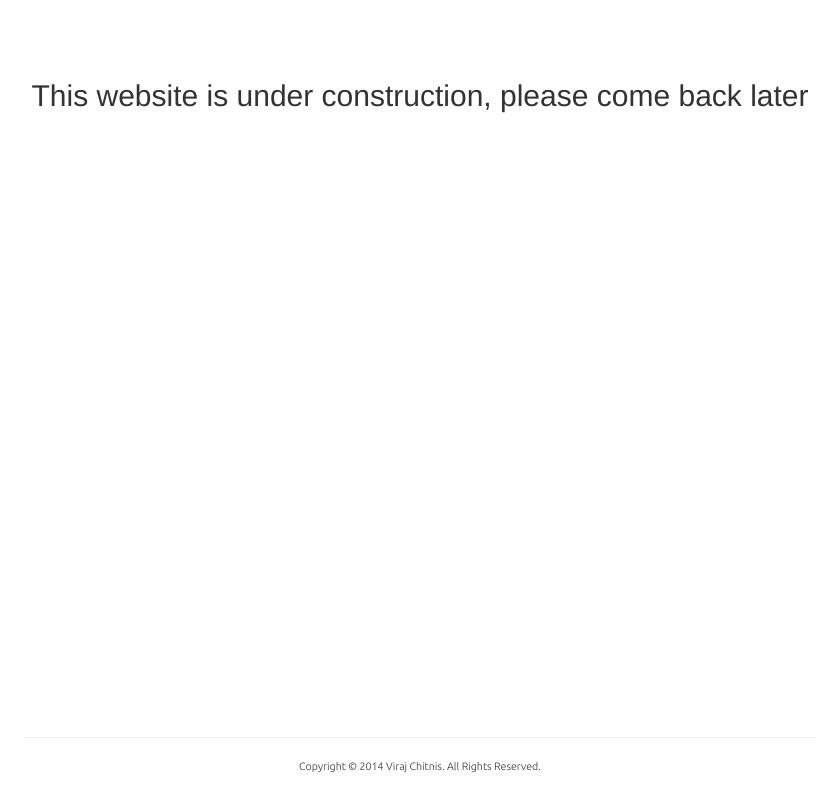
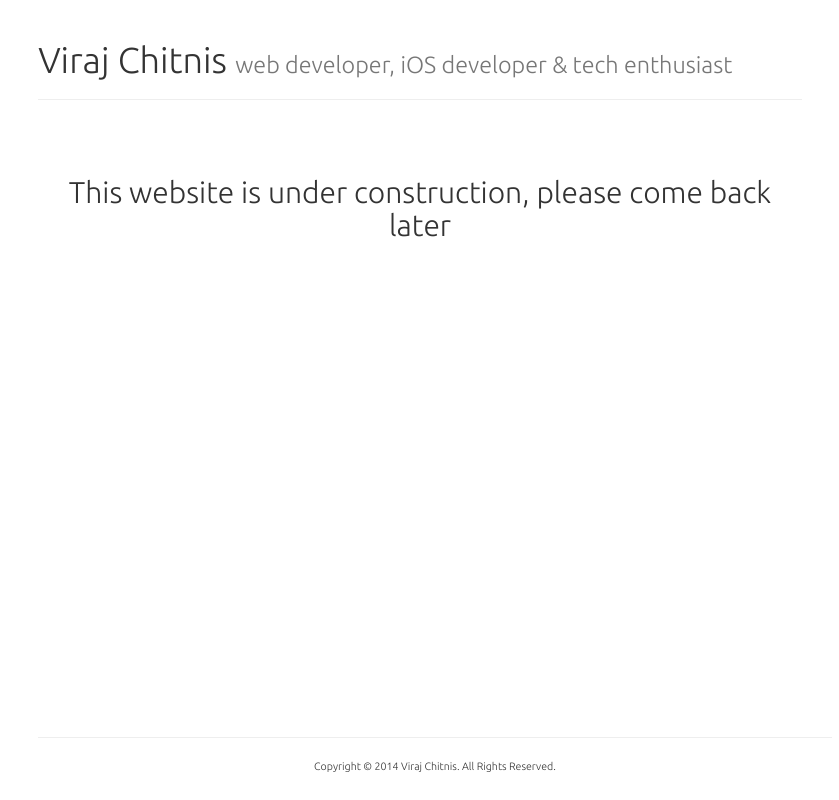
Before and after one commit to virajchitnis/virajchitnis.github.io, a plain HTML site: page index.html in a window 1280 px wide. Shown: the whole page, without its empty margins (220-1059 px from the left). Drawn offline with nearby package versions, Linux system fonts and the light colour scheme.

Commit message:
Page header
Added a page header

```diff
--- a/index.html
+++ b/index.html
@@ -24,12 +24,18 @@
 	<link rel="stylesheet" href="css/stylesheet.css">
 </head>
 <body>
-	<h2 style="text-align: center; margin-top: 10%;">This website is under construction, please come back later</h2>
+	<div class="container-fluid">
+		<div class="page-header">
+			<h1>Viraj Chitnis <small>web developer, iOS developer & tech enthusiast</small></h1>
+		</div>
 
-	<div class="footer">
-		<hr>
-		<p>Copyright &copy; 2014 Viraj Chitnis. All Rights Reserved.</p>
-		<br>
+		<h2 style="text-align: center; margin-top: 10%;">This website is under construction, please come back later</h2>
+
+		<div class="footer">
+			<hr>
+			<p>Copyright &copy; 2014 Viraj Chitnis. All Rights Reserved.</p>
+			<br>
+		</div>
 	</div>
 
 	<!-- jQuery via CDN -->
```
